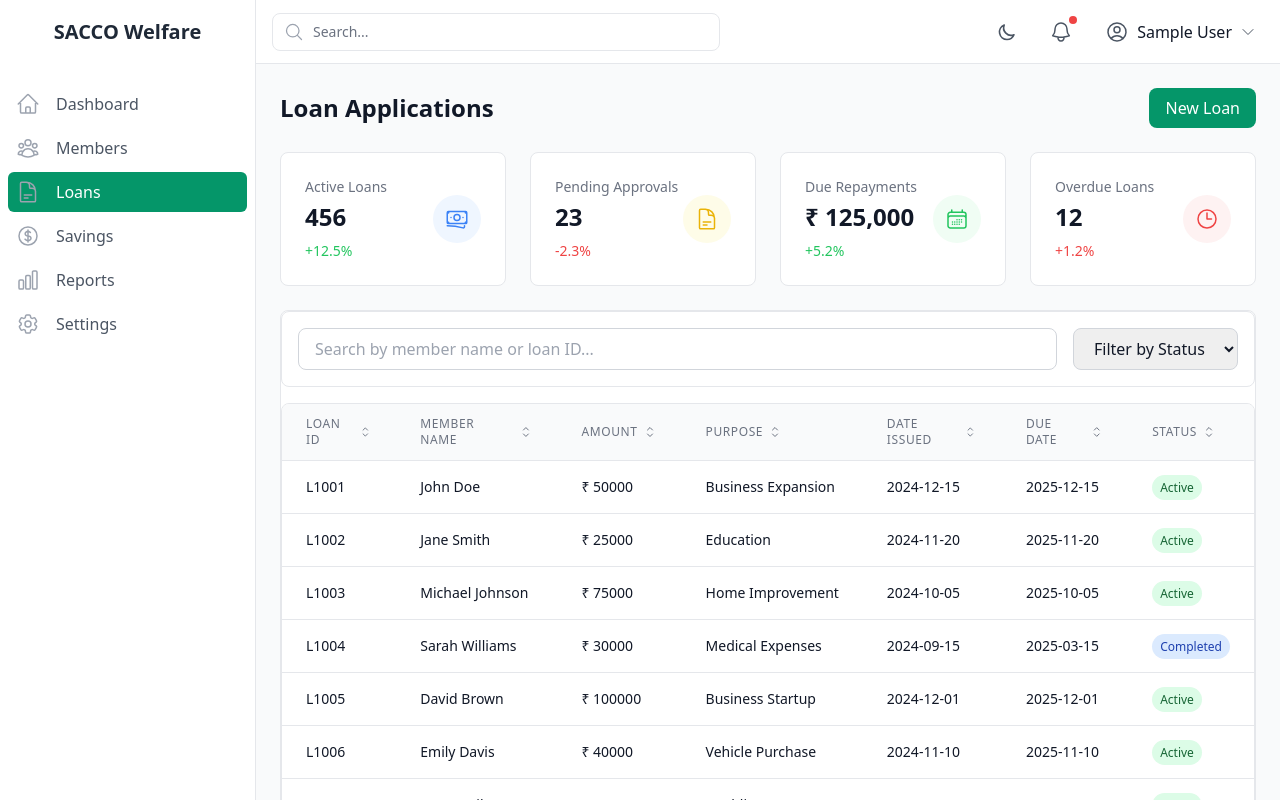
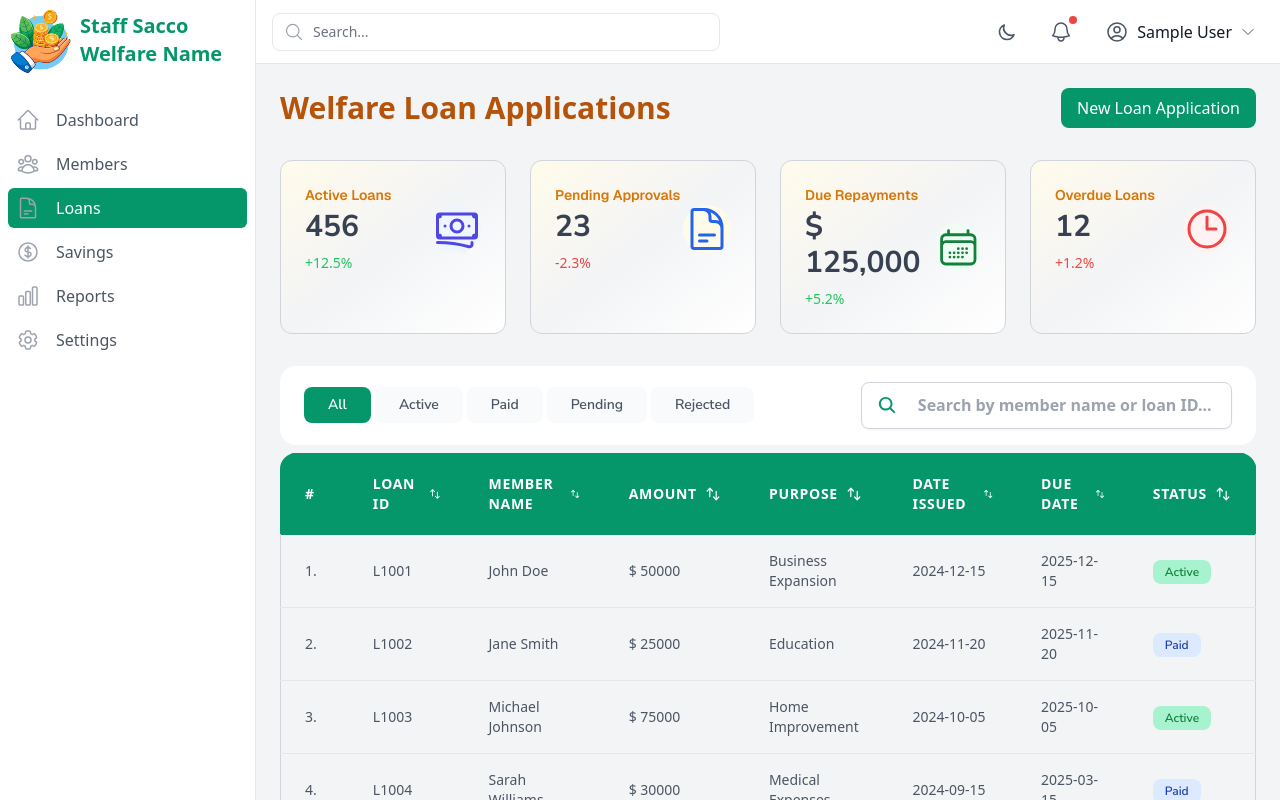
Before and after one commit to supa-modo/Sacco-Welfare-Loans-and-Savings, a React (Vite) app: page /admin/loans in a window 1280 px wide. Built offline with nearby package versions, Linux system fonts and the light colour scheme; sample sign-in values are in the browser's storage.

Commit message:
feat: Adjustments and fixes to admin loans component UI

```diff
--- a/index.html
+++ b/index.html
@@ -3,6 +3,13 @@
   <head>
     <meta charset="UTF-8" />
     <link rel="icon" type="image/svg+xml" href="/logo.png" />
+    <link rel="preconnect" href="https://fonts.googleapis.com" />
+    <link rel="preconnect" href="https://fonts.gstatic.com" crossorigin />
+    <link
+      href="https://fonts.googleapis.com/css2?family=Geist:wght@100..900&family=Nunito+Sans:ital,opsz,wght@0,6..12,200..1000;1,6..12,200..1000&family=Open+Sans:ital,wdth,wght@0,98.5,300..800;1,98.5,300..800&display=swap"
+      rel="stylesheet"
+    />
+
     <meta name="viewport" content="width=device-width, initial-scale=1.0" />
     <title>Sacco Welfare Loans & Savings</title>
   </head>
--- a/src/components/common/DataTable.jsx
+++ b/src/components/common/DataTable.jsx
@@ -1,10 +1,8 @@
 import React, { useState, useMemo } from "react";
-import {
-  ChevronLeftIcon,
-  ChevronRightIcon,
-  ChevronUpDownIcon,
-  FunnelIcon,
-} from "@heroicons/react/24/outline";
+import { HiMiniArrowsUpDown } from "react-icons/hi2";
+import { IoMdClose } from "react-icons/io";
+import { IoSearch } from "react-icons/io5";
+import { TbChevronLeft, TbChevronRight } from "react-icons/tb";
 
 const DataTable = ({
   columns,
@@ -17,7 +15,13 @@ const DataTable = ({
   const [itemsPerPage, setItemsPerPage] = useState(defaultItemsPerPage);
   const [searchQuery, setSearchQuery] = useState("");
   const [sortConfig, setSortConfig] = useState({ key: null, direction: "asc" });
-  const [activeFilters, setActiveFilters] = useState({});
+  const [activeFilters, setActiveFilters] = useState(() => {
+    if (!filters) return {};
+    return filters.reduce((acc, filter) => {
+      acc[filter.key] = "All";
+      return acc;
+    }, {});
+  });
 
   // Handle sorting
   const handleSort = (key) => {
@@ -28,6 +32,14 @@ const DataTable = ({
           ? "desc"
           : "asc",
     });
+  };
+
+  // Handle filter selection
+  const handleFilterClick = (key, value) => {
+    setActiveFilters((prev) => ({
+      ...prev,
+      [key]: prev[key] === value ? "All" : value,
+    }));
   };
 
   // Filter and sort data
@@ -47,7 +59,8 @@ const DataTable = ({
 
     // Apply filters
     Object.keys(activeFilters).forEach((key) => {
-      if (activeFilters[key]) {
+      if (activeFilters[key] && activeFilters[key] !== "All") {
+        // Skip filtering if value is "All"
         processedData = processedData.filter(
           (item) =>
             String(item[key]).toLowerCase() === activeFilters[key].toLowerCase()
@@ -60,11 +73,9 @@ const DataTable = ({
       processedData.sort((a, b) => {
         const aValue = String(a[sortConfig.key]);
         const bValue = String(b[sortConfig.key]);
-
-        if (sortConfig.direction === "asc") {
-          return aValue.localeCompare(bValue);
-        }
-        return bValue.localeCompare(aValue);
+        return sortConfig.direction === "asc"
+          ? aValue.localeCompare(bValue)
+          : bValue.localeCompare(aValue);
       });
     }
 
@@ -82,69 +93,90 @@ const DataTable = ({
   };
 
   return (
-    <div className="space-y-4">
-      {/* Filters and Search */}
-      <div className="flex flex-wrap gap-4 items-center justify-between bg-white p-4 rounded-lg border border-gray-200">
-        <div className="flex-1 min-w-[200px]">
+    <div className="  space-y-2">
+      {/* Header Section */}
+      <div className="bg-white rounded-2xl flex items-center justify-between py-4 px-6 space-x-4">
+        {/* Filters */}
+        {filters && (
+          <div className="flex flex-wrap gap-2 ">
+            {filters.map((filter) => (
+              <div key={filter.key} className="flex flex-wrap gap-1">
+                {filter.options.map((option) => (
+                  <button
+                    key={option.value}
+                    onClick={() => handleFilterClick(filter.key, option.value)}
+                    className={`px-6 py-2 text-sm font-semibold font-nunito-sans rounded-lg transition-all
+                      ${
+                        activeFilters[filter.key] === option.value
+                          ? "bg-primary-500 text-white"
+                          : "bg-gray-50 text-gray-600 hover:bg-gray-200"
+                      }`}
+                  >
+                    {option.label}
+                  </button>
+                ))}
+              </div>
+            ))}
+          </div>
+        )}
+
+        {/* Search */}
+        <div className="relative w-[40%] font-semibold">
+          <IoSearch className="absolute left-4 top-1/2 -translate-y-1/2 h-5 w-5 text-primary-500" />
           <input
             type="text"
             value={searchQuery}
             onChange={(e) => setSearchQuery(e.target.value)}
             placeholder={searchPlaceholder}
-            className="w-full px-4 py-2 rounded-lg border border-gray-300 focus:ring-2 focus:ring-primary/50 focus:border-primary"
+            // className="w-full pl-14 pr-4 py-[0.65rem] border text-gray-500 input-field"
+            className="w-full pl-14 pr-4 py-[0.65rem] text-gray-500 border border-gray-300 rounded-lg shadow-sm focus:outline-none focus:ring-2 focus:ring-primary focus:border-transparent"
           />
+          {searchQuery && (
+            <button
+              onClick={() => setSearchQuery("")}
+              className="absolute right-3 top-1/2 -translate-y-1/2 text-gray-400 hover:text-gray-600"
+            >
+              <IoMdClose className="h-4 w-4" />
+            </button>
+          )}
         </div>
-
-        {filters &&
-          filters.map((filter) => (
-            <select
-              key={filter.key}
-              value={activeFilters[filter.key] || ""}
-              onChange={(e) =>
-                setActiveFilters({
-                  ...activeFilters,
-                  [filter.key]: e.target.value,
-                })
-              }
-              className="px-4 py-2 rounded-lg border border-gray-300 focus:ring-2 focus:ring-primary/50 focus:border-primary"
-            >
-              <option value="">{filter.label}</option>
-              {filter.options.map((option) => (
-                <option key={option.value} value={option.value}>
-                  {option.label}
-                </option>
-              ))}
-            </select>
-          ))}
       </div>
 
       {/* Table */}
-      <div className="bg-white rounded-lg border border-gray-200 overflow-hidden">
-        <div className="overflow-x-auto">
-          <table className="min-w-full divide-y divide-gray-200">
-            <thead>
-              <tr className="bg-gray-50">
+      <div className="rounded-2xl  border-gray-300 overflow-hidden">
+        <table className="w-full">
+          <thead className="border border-primary-500">
+            <tr className="bg-primary-500">
+              <th className="px-6 py-5 text-left text-sm font-semibold text-white uppercase tracking-wider">
+                #
+              </th>
               {columns.map((column) => (
                 <th
                   key={column.key}
-                    className="px-6 py-3 text-left text-xs font-medium text-gray-500 uppercase tracking-wider cursor-pointer select-none"
                   onClick={() => handleSort(column.key)}
+                  className="px-6 py-5 text-left text-sm font-semibold text-white uppercase tracking-wider cursor-pointer select-none"
                 >
-                    <div className="flex items-center space-x-1">
+                  <div className="flex items-center gap-2">
                     <span>{column.header}</span>
-                      <ChevronUpDownIcon className="h-4 w-4" />
+                    <HiMiniArrowsUpDown className="h-4 w-4 text-white" />
                   </div>
                 </th>
               ))}
             </tr>
           </thead>
-            <tbody className="divide-y divide-gray-200 bg-white">
+          <tbody>
             {currentData.map((item, index) => (
-                <tr key={item.id || index} className="hover:bg-gray-50">
+              <tr
+                key={item.id || index}
+                className="border-x border-gray-300 hover:bg-amber-100 transition-colors"
+              >
+                <td className="px-6 py-4 text-sm border-b border-gray-200 text-gray-600">
+                  {index + 1}.
+                </td>
                 {columns.map((column) => (
                   <td
                     key={column.key}
-                      className="px-6 py-4 whitespace-nowrap text-sm text-gray-900"
+                    className="px-6 py-4 text-sm border-b border-gray-200 text-gray-600 "
                   >
                     {column.render ? column.render(item) : item[column.key]}
                   </td>
@@ -153,12 +185,11 @@ const DataTable = ({
             ))}
           </tbody>
         </table>
-        </div>
 
         {/* Pagination */}
-        <div className="flex items-center justify-between px-6 py-3 border-t border-gray-200">
-          <div className="flex items-center space-x-4">
-            <span className="text-sm text-gray-700">
+        <div className="px-6 py-4 border-x border-b rounded-b-2xl border-gray-300 flex items-center justify-between">
+          <div className="flex items-center gap-4 ">
+            <span className="text-sm text-gray-600">
               Showing {startIndex + 1} to{" "}
               {Math.min(endIndex, filteredAndSortedData.length)} of{" "}
               {filteredAndSortedData.length} entries
@@ -169,23 +200,23 @@ const DataTable = ({
                 setItemsPerPage(Number(e.target.value));
                 setCurrentPage(1);
               }}
-              className="px-2 py-1 border rounded-md text-sm"
+              className="px-3 py-1.5 bg-white border border-gray-200 rounded-lg text-sm text-gray-600 font-semibold font-nunito-sans shadow-sm focus:outline-none focus:ring-2 focus:ring-primary focus:border-transparent"
             >
               {[10, 25, 50, 100].map((value) => (
-                <option key={value} value={value}>
+                <option key={value} value={value} className="bg-gray-100">
                   {value} per page
                 </option>
               ))}
             </select>
           </div>
 
-          <div className="flex items-center space-x-2">
+          <div className="flex items-center gap-2">
             <button
               onClick={() => goToPage(currentPage - 1)}
               disabled={currentPage === 1}
-              className="p-2 rounded-md text-gray-500 hover:bg-gray-100 disabled:opacity-50 disabled:cursor-not-allowed"
+              className="p-2 rounded-lg text-gray-600 hover:bg-gray-100 disabled:opacity-50 disabled:cursor-not-allowed"
             >
-              <ChevronLeftIcon className="h-5 w-5" />
+              <TbChevronLeft className="h-5 w-5" />
             </button>
 
             {Array.from({ length: Math.min(5, totalPages) }).map((_, i) => {
@@ -204,10 +235,11 @@ const DataTable = ({
                 <button
                   key={pageNum}
                   onClick={() => goToPage(pageNum)}
-                  className={`px-3 py-1 rounded-md text-sm ${
+                  className={`px-3.5 py-2 rounded-lg text-sm font-medium transition-colors
+                  ${
                     currentPage === pageNum
-                      ? "bg-primary text-white"
-                      : "text-gray-500 hover:bg-gray-100"
+                      ? "bg-primary-500 text-white"
+                      : "text-gray-600 hover:bg-gray-100"
                   }`}
                 >
                   {pageNum}
@@ -218,9 +250,9 @@ const DataTable = ({
             <button
               onClick={() => goToPage(currentPage + 1)}
               disabled={currentPage === totalPages}
-              className="p-2 rounded-md text-gray-500 hover:bg-gray-100 disabled:opacity-50 disabled:cursor-not-allowed"
+              className="p-2 rounded-lg text-gray-600 hover:bg-gray-100 disabled:opacity-50 disabled:cursor-not-allowed"
             >
-              <ChevronRightIcon className="h-5 w-5" />
+              <TbChevronRight className="h-5 w-5" />
             </button>
           </div>
         </div>
--- a/src/components/layout/DashboardLayout.jsx
+++ b/src/components/layout/DashboardLayout.jsx
@@ -25,11 +25,11 @@ const DashboardLayout = () => {
 
   return (
     <div className={`min-h-screen ${darkMode ? 'dark' : ''}`}>
-      <div className={`flex h-screen overflow-hidden transition-colors duration-200 ${darkMode ? 'bg-gray-900' : 'bg-gray-50'}`}>
+      <div className={`flex h-screen overflow-hidden transition-colors duration-200 ${darkMode ? 'bg-gray-900' : 'bg-gray-100'}`}>
         <Sidebar darkMode={darkMode} userRole={user?.role} />
         <div className="flex-1 flex flex-col overflow-hidden">
           <Navbar darkMode={darkMode} toggleDarkMode={toggleDarkMode} />
-          <main className={`flex-1 overflow-y-auto p-6 transition-colors duration-200 ${darkMode ? 'bg-gray-900 text-white' : 'bg-gray-50 text-gray-900'}`}>
+          <main className={`flex-1 overflow-y-auto p-6 transition-colors duration-200 ${darkMode ? 'bg-gray-900 text-white' : 'bg-gray-100 text-gray-900'}`}>
             <Outlet />
           </main>
         </div>
--- a/src/components/layout/Sidebar.jsx
+++ b/src/components/layout/Sidebar.jsx
@@ -7,6 +7,7 @@ import {
   ChartBarIcon,
   Cog6ToothIcon,
 } from "@heroicons/react/24/outline";
+import logo from "/logo.png";
 
 const Sidebar = ({ darkMode, userRole }) => {
   const navigation = {
@@ -36,14 +37,17 @@ const Sidebar = ({ darkMode, userRole }) => {
           : "bg-white text-gray-600 border-r border-gray-200"
       }`}
     >
-      <div className="h-16 flex items-center justify-center">
-        <h1
-          className={`text-xl font-semibold ${
-            darkMode ? "text-white" : "text-gray-800"
-          }`}
-        >
-          SACCO Welfare
-        </h1>
+      <div className="h-20 flex items-center justify-center ">
+        <img src={logo} alt="welfare logo" className="w-20 h-20" />
+        <div>
+          <h1
+            className={`text-xl font-extrabold ${
+              darkMode ? "text-white" : "text-primary"
+            }`}
+          >
+            Staff Sacco Welfare Name
+          </h1>
+        </div>
       </div>
 
       <nav className="mt-5 px-2">
@@ -56,7 +60,7 @@ const Sidebar = ({ darkMode, userRole }) => {
                 `group flex items-center px-2 py-2 text-base font-medium rounded-md transition-colors duration-200 ${
                   isActive
                     ? darkMode
-                      ? "bg-gray-900 text-white"
+                      ? "bg-primary text-white"
                       : "bg-primary text-white"
                     : darkMode
                     ? "text-gray-300 hover:bg-gray-700 hover:text-white"
--- a/src/data/loans.json
+++ b/src/data/loans.json
@@ -16,7 +16,7 @@
       "memberName": "Jane Smith",
       "amount": 25000,
       "purpose": "Education",
-      "status": "Active",
+      "status": "Paid",
       "dateIssued": "2024-11-20",
       "dueDate": "2025-11-20",
       "interestRate": 10,
@@ -38,7 +38,7 @@
       "memberName": "Sarah Williams",
       "amount": 30000,
       "purpose": "Medical Expenses",
-      "status": "Completed",
+      "status": "Paid",
       "dateIssued": "2024-09-15",
       "dueDate": "2025-03-15",
       "interestRate": 8,
@@ -60,7 +60,7 @@
       "memberName": "Emily Davis",
       "amount": 40000,
       "purpose": "Vehicle Purchase",
-      "status": "Active",
+      "status": "Pending",
       "dateIssued": "2024-11-10",
       "dueDate": "2025-11-10",
       "interestRate": 12,
@@ -71,7 +71,7 @@
       "memberName": "James Wilson",
       "amount": 20000,
       "purpose": "Wedding Expenses",
-      "status": "Active",
+      "status": "Pending",
       "dateIssued": "2024-12-20",
       "dueDate": "2025-06-20",
       "interestRate": 10,
@@ -82,7 +82,7 @@
       "memberName": "Lisa Anderson",
       "amount": 60000,
       "purpose": "Debt Consolidation",
-      "status": "Active",
+      "status": "Rejected",
       "dateIssued": "2024-10-25",
       "dueDate": "2025-10-25",
       "interestRate": 12,
@@ -93,7 +93,7 @@
       "memberName": "Robert Taylor",
       "amount": 35000,
       "purpose": "Home Renovation",
-      "status": "Completed",
+      "status": "Paid",
       "dateIssued": "2024-08-15",
       "dueDate": "2025-02-15",
       "interestRate": 10,
--- a/src/pages/admin/Dashboard.jsx
+++ b/src/pages/admin/Dashboard.jsx
@@ -157,7 +157,7 @@ const AdminDashboard = () => {
   ];
 
   return (
-    <div className="flex h-screen">
+    <div className="flex min-h-screen">
       <main className="flex-1 overflow-y-auto">
         <div className="py-6 px-8">
           {/* Payment Statistics */}
--- a/src/pages/admin/Loans.jsx
+++ b/src/pages/admin/Loans.jsx
@@ -17,47 +17,47 @@ const Loans = () => {
 
   const stats = [
     {
-      title: 'Active Loans',
-      value: '456',
+      title: "Active Loans",
+      value: "456",
       icon: BanknotesIcon,
-      trend: '+12.5%',
+      trend: "+12.5%",
       trendUp: true,
-      bgColor: 'bg-blue-50',
-      iconColor: 'text-blue-500'
+      bgColor: "bg-blue-50",
+      iconColor: "text-indigo-600",
     },
     {
-      title: 'Pending Approvals',
-      value: '23',
+      title: "Pending Approvals",
+      value: "23",
       icon: DocumentTextIcon,
-      trend: '-2.3%',
+      trend: "-2.3%",
       trendUp: false,
-      bgColor: 'bg-yellow-50',
-      iconColor: 'text-yellow-500'
+      bgColor: "bg-yellow-50",
+      iconColor: "text-blue-600",
     },
     {
-      title: 'Due Repayments',
-      value: '₹ 125,000',
+      title: "Due Repayments",
+      value: "$ 125,000",
       icon: CalendarDaysIcon,
-      trend: '+5.2%',
+      trend: "+5.2%",
       trendUp: true,
-      bgColor: 'bg-green-50',
-      iconColor: 'text-green-500'
+      bgColor: "bg-green-50",
+      iconColor: "text-green-700",
     },
     {
-      title: 'Overdue Loans',
-      value: '12',
+      title: "Overdue Loans",
+      value: "12",
       icon: ClockIcon,
-      trend: '+1.2%',
+      trend: "+1.2%",
       trendUp: false,
-      bgColor: 'bg-red-50',
-      iconColor: 'text-red-500'
-    }
+      bgColor: "bg-red-50",
+      iconColor: "text-red-500",
+    },
   ];
 
   const loanColumns = [
     { key: "id", header: "Loan ID" },
     { key: "memberName", header: "Member Name" },
-    { key: "amount", header: "Amount", render: (item) => `₹ ${item.amount}` },
+    { key: "amount", header: "Amount", render: (item) => `$ ${item.amount}` },
     { key: "purpose", header: "Purpose" },
     { key: "dateIssued", header: "Date Issued" },
     { key: "dueDate", header: "Due Date" },
@@ -66,12 +66,14 @@ const Loans = () => {
       header: "Status",
       render: (item) => (
         <span
-          className={`px-2 py-1 text-xs font-medium rounded-full ${
+          className={`px-3 py-1 text-xs font-semibold rounded-lg font-nunito-sans ${
             item.status === "Active"
-              ? "bg-green-100 text-green-800"
-              : item.status === "Completed"
+              ? "bg-primary-200 text-green-700"
+              : item.status === "Paid"
               ? "bg-blue-100 text-blue-800"
-              : "bg-yellow-100 text-yellow-800"
+              : item.status === "Pending"
+              ? "bg-amber-200 text-yellow-800"
+              : "bg-red-400 text-red-800"
           }`}
         >
           {item.status}
@@ -85,36 +87,53 @@ const Loans = () => {
       key: "status",
       label: "Filter by Status",
       options: [
+        { value: "All", label: "All" },
         { value: "Active", label: "Active" },
-        { value: "Completed", label: "Completed" },
+        { value: "Paid", label: "Paid" },
         { value: "Pending", label: "Pending" },
+        { value: "Rejected", label: "Rejected" },
       ],
     },
   ];
 
   return (
-    <div className="space-y-6">
+    <div className="space-y-8">
       <div className="flex justify-between items-center">
-        <h1 className="text-2xl font-semibold text-gray-900">Loan Applications</h1>
+        <h1 className="text-3xl font-extrabold text-amber-700">
+          Welfare Loan Applications
+        </h1>
         <button className="px-4 py-2 bg-primary text-white rounded-lg hover:bg-primary/90">
-          New Loan
+          New Loan Application
         </button>
       </div>
 
       {/* Stats Grid */}
       <div className="grid grid-cols-1 md:grid-cols-2 lg:grid-cols-4 gap-6">
         {stats.map((stat, index) => (
-          <div key={index} className="bg-white p-6 rounded-lg border border-gray-200">
+          <div
+            key={index}
+            className="bg-gradient-to-br from-amber-50 via-gray-100 to-white p-6 rounded-xl border border-gray-300"
+          >
             <div className="flex items-center justify-between">
               <div>
-                <p className="text-sm text-gray-500">{stat.title}</p>
-                <p className="text-2xl font-semibold text-gray-900 mt-1">{stat.value}</p>
-                <div className={`flex items-center mt-2 ${stat.trendUp ? 'text-green-500' : 'text-red-500'}`}>
+                <p className="text-sm text-amber-600 font-semibold font-geist">
+                  {stat.title}
+                </p>
+                <p className="text-3xl font-bold font-nunito-sans text-gray-700 mt-1">
+                  {stat.value}
+                </p>
+                <div
+                  className={`flex items-center mt-2 ${
+                    stat.trendUp ? "text-green-500" : "text-red-500"
+                  }`}
+                >
                   <span className="text-sm">{stat.trend}</span>
                 </div>
               </div>
-              <div className={`h-12 w-12 ${stat.bgColor} rounded-full flex items-center justify-center`}>
-                <stat.icon className={`h-6 w-6 ${stat.iconColor}`} />
+              <div
+                className={`h-12 w-12 ${stat.bgColor} rounded-full flex items-center justify-center`}
+              >
+                <stat.icon className={`${stat.iconColor}`} />
               </div>
             </div>
           </div>
@@ -122,7 +141,7 @@ const Loans = () => {
       </div>
 
       {/* DataTable */}
-      <div className="bg-white rounded-lg border border-gray-200">
+      <div className="">
         <DataTable
           columns={loanColumns}
           data={loans}
--- a/src/pages/admin/Members.jsx
+++ b/src/pages/admin/Members.jsx
@@ -45,7 +45,7 @@ const Members = () => {
     },
     {
       title: "Average Savings",
-      value: "₹ 25,000",
+      value: "$  25,000",
       icon: BanknotesIcon,
       trend: "+8.3%",
       trendUp: true,
@@ -60,25 +60,31 @@ const Members = () => {
     { key: "email", header: "Email" },
     { key: "phone", header: "Phone" },
     { key: "joinDate", header: "Join Date" },
+
+    {
+      key: "savingsBalance",
+      header: "Total Savings",
+      render: (item) => `$ ${item.savingsBalance}`,
+    },
+    {
+      key: "loansBalance",
+      header: "Loan Balance",
+      render: (item) => `$ ${item.loansBalance}`,
+    },
     {
       key: "status",
       header: "Status",
       render: (item) => (
         <span
-          className={`px-2 py-1 text-xs font-medium rounded-full ${
+          className={`px-3 py-1 text-xs font-semibold rounded-lg font-nunito-sans ${
             item.status === "Active"
-              ? "bg-green-100 text-green-800"
-              : "bg-red-100 text-red-800"
+              ? "bg-primary-300 text-green-800"
+              : "bg-red-300 text-red-800"
           }`}
         >
           {item.status}
         </span>
       ),
-    },
-    {
-      key: "savingsBalance",
-      header: "Total Savings",
-      render: (item) => `₹ ${item.savingsBalance}`,
     },
   ];
 
@@ -96,25 +102,38 @@ const Members = () => {
   return (
     <div className="space-y-6">
       <div className="flex justify-between items-center">
-        <h1 className="text-2xl font-semibold text-gray-900">Members</h1>
+        <h1 className="text-3xl font-extrabold text-amber-700">
+          Staff Welfare Members
+        </h1>
         <button className="px-4 py-2 bg-primary text-white rounded-lg hover:bg-primary/90">
-          Add Member
+          Add New Member
         </button>
       </div>
 
       {/* Stats Grid */}
       <div className="grid grid-cols-1 md:grid-cols-2 lg:grid-cols-4 gap-6">
         {stats.map((stat, index) => (
-          <div key={index} className="bg-white p-6 rounded-lg border border-gray-200">
+          <div
+            key={index}
+            className="bg-white p-6 rounded-lg border border-gray-200"
+          >
             <div className="flex items-center justify-between">
               <div>
                 <p className="text-sm text-gray-500">{stat.title}</p>
-                <p className="text-2xl font-semibold text-gray-900 mt-1">{stat.value}</p>
-                <div className={`flex items-center mt-2 ${stat.trendUp ? 'text-green-500' : 'text-red-500'}`}>
+                <p className="text-2xl font-semibold text-gray-900 mt-1">
+                  {stat.value}
+                </p>
+                <div
+                  className={`flex items-center mt-2 ${
+                    stat.trendUp ? "text-green-500" : "text-red-500"
+                  }`}
+                >
                   <span className="text-sm">{stat.trend}</span>
                 </div>
               </div>
-              <div className={`h-12 w-12 ${stat.bgColor} rounded-full flex items-center justify-center`}>
+              <div
+                className={`h-12 w-12 ${stat.bgColor} rounded-full flex items-center justify-center`}
+              >
                 <stat.icon className={`h-6 w-6 ${stat.iconColor}`} />
               </div>
             </div>
--- a/tailwind.config.js
+++ b/tailwind.config.js
@@ -18,6 +18,11 @@ export default {
           900: "#064e3b",
         },
       },
+      fontFamily: {
+        geist: ["Geist", "sans-serif"],
+        "nunito-sans": ["Nunito Sans", "sans-serif"],
+        "open-sans": ["Open Sans", "sans-serif"],
+      },
     },
   },
   plugins: [],
```
Lines whose indentation alone changed are shown as unchanged.
